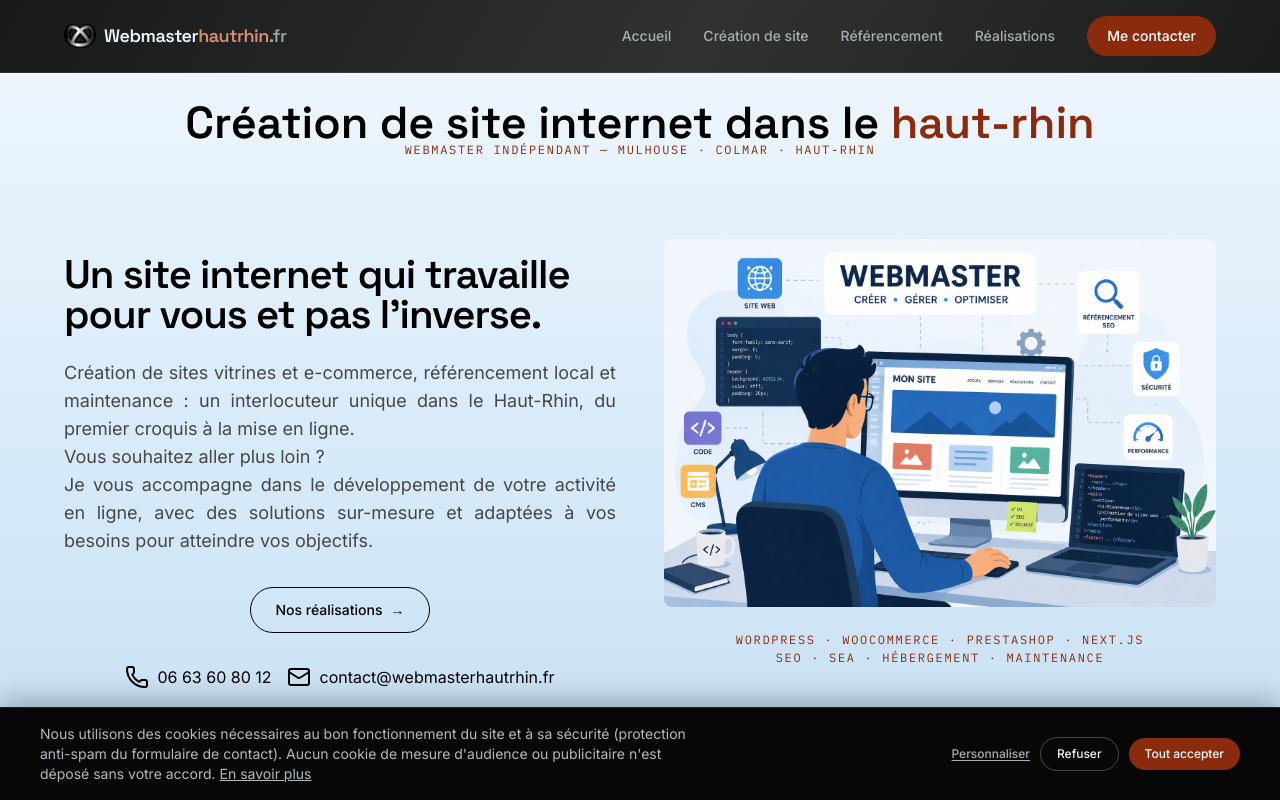
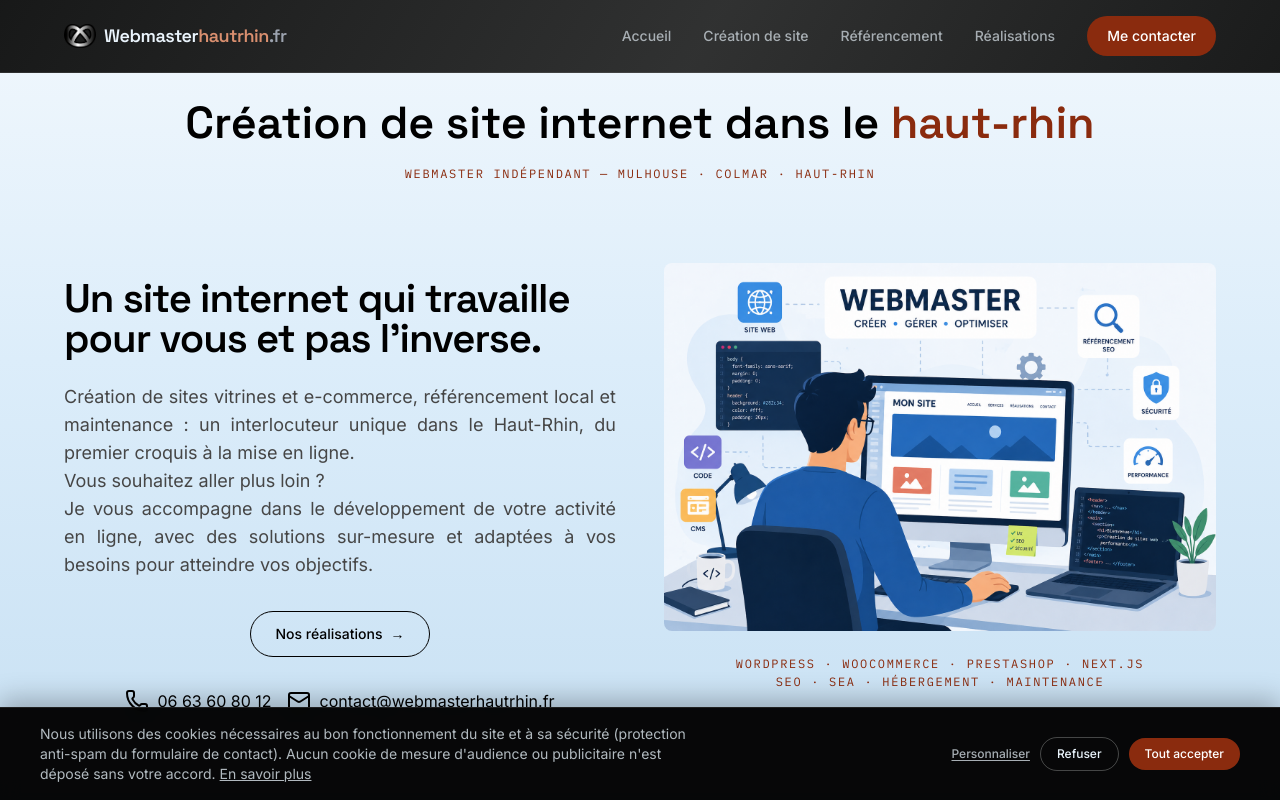
Before and after one commit to WebaHR/webmasterhautrhin.fr, a Next.js app: page / in a window 1280 px wide. Shown: the top 800 px of the page. Built offline with nearby package versions, Linux system fonts and the light colour scheme.

Commit message:
Update Hero.tsx

```diff
--- a/components/Hero.tsx
+++ b/components/Hero.tsx
@@ -17,7 +17,7 @@ export default function Hero() {
         dans le
   <span className="text-accent"> haut-rhin</span>
 </h1>
-          <h2 className="eyebrow text-center">Webmaster indépendant — Mulhouse · Colmar · Haut-Rhin</h2>
+          <h2 className="eyebrow text-center mt-6">Webmaster indépendant — Mulhouse · Colmar · Haut-Rhin</h2>
       <div className="mx-auto grid max-w-content gap-12 px-6 py-16 sm:py-20 lg:grid-cols-[1fr_1fr] ">
         <div className="fade-up">
           <p className="mt-4 font-display text-4xl font-semibold leading-[1.08] tracking-tight text-ink sm:text-5xl lg:text-[2.5rem]">
```
